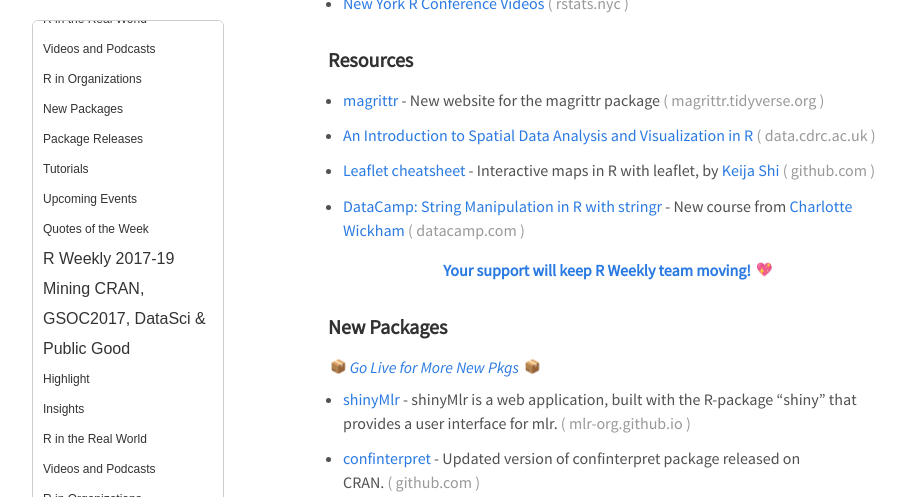
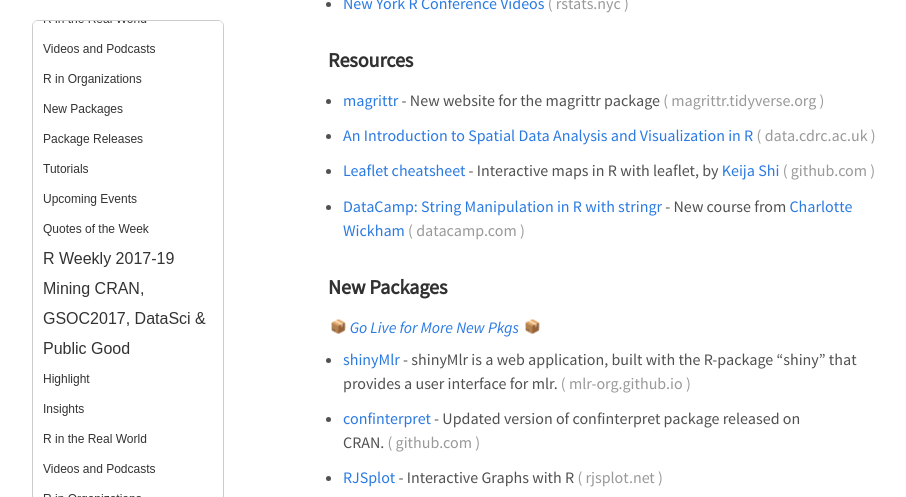
Before and after one commit to rweekly/rweekly.org, a Jekyll site: the page built from _posts/2017-05-22-2017-21.md, in a window 1280 px wide and 900 px high, scrolled down 1662 px, cut to the strip 0-497 px from the top of the window. Shown: the whole strip, without its empty margins (32-938 px from the left). Built offline with Jekyll 4.4.1, drawn with Linux system fonts in a browser that asks for light colours; emoji names are drawn with the system emoji font; comment, search, counter and statistics services are not loaded; some of the changed text lies outside the part shown.

Commit message:
Update: basic layout

```diff
--- a/_posts/2017-05-22-2017-21.md
+++ b/_posts/2017-05-22-2017-21.md
@@ -70,7 +70,6 @@
 
 + [DataCamp: String Manipulation in R with stringr](https://www.datacamp.com/courses/string-manipulation-in-r-with-stringr) - New course from [Charlotte Wickham](https://twitter.com/CVWickham)
 
-<p class="hide-support added-hostname support-rweekly" style="text-align: center;font-weight: bold;">Your <a class="non-visited externalLink" href="https://www.patreon.com/rweekly" onclick="pas(this)">support</a> will keep R Weekly team moving! 💡</p>
 
 ###  New Packages
 
@@ -206,6 +205,8 @@
 
 More past events at [R conferences & meetups](https://conf.rweekly.org).
 
+<p class="hide-support added-hostname support-rweekly" style="text-align: center;font-weight: bold;">Your <a class="non-visited externalLink" href="https://www.patreon.com/rweekly" onclick="pas(this)">support</a> will keep R Weekly team moving! 💡</p>
+
 ###  Quotes of the Week
 
 <blockquote class="twitter-tweet" data-lang="en"><p lang="en" dir="ltr">Python&#39;s better than <a href="https://twitter.com/hashtag/rstats?src=hash">#rstats</a> <a href="https://t.co/CATDQC12Fn">https://t.co/CATDQC12Fn</a></p>&mdash; Боб Рудіс (@hrbrmstr) <a href="https://twitter.com/hrbrmstr/status/865299333192830976">May 18, 2017</a></blockquote>
```
